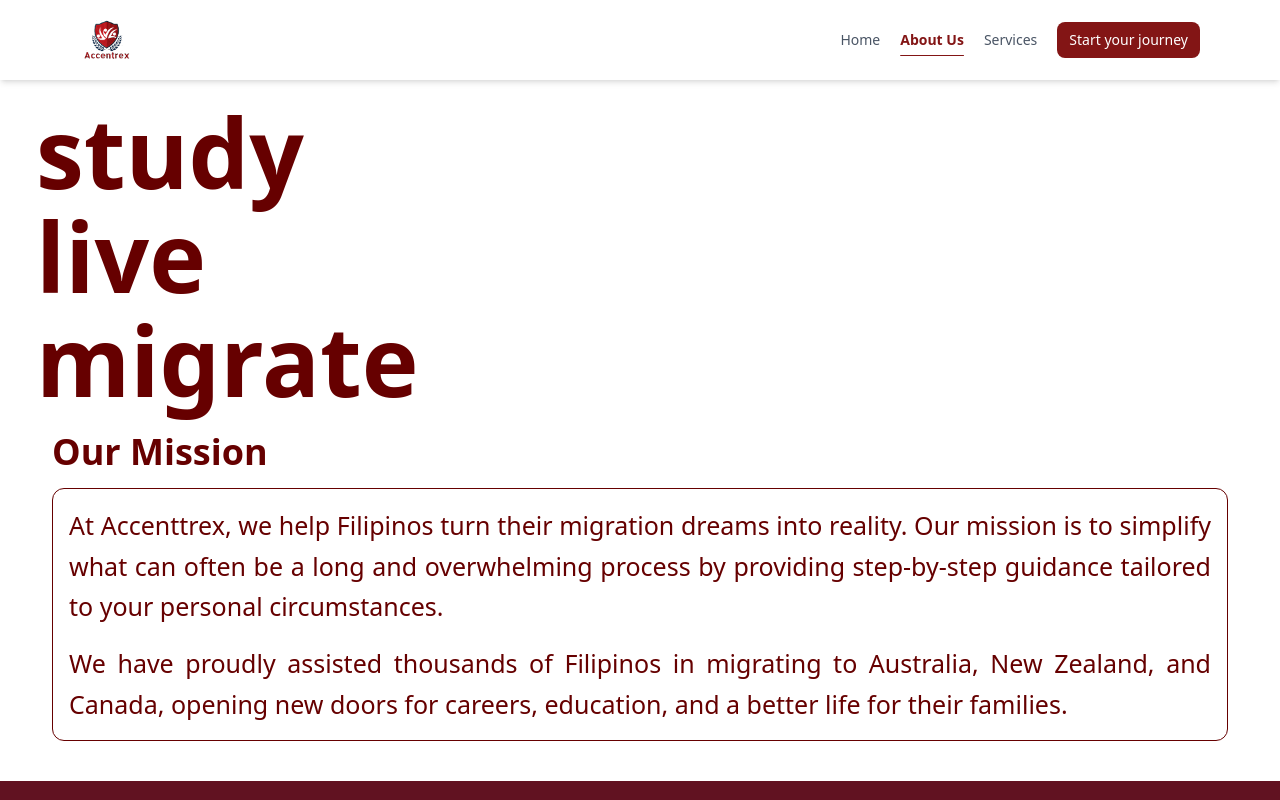
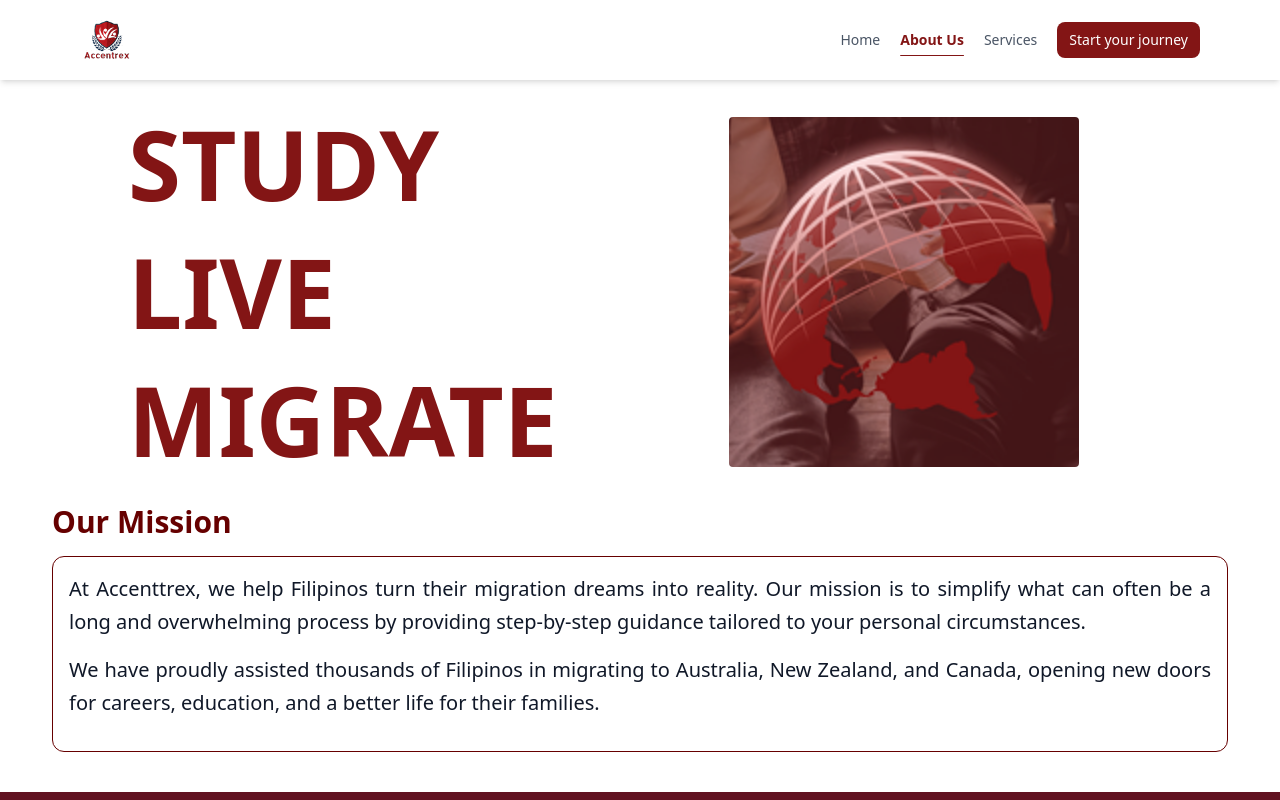
Before and after one commit to aidantiu/accentrex_web, a React (Vite) app in the folder client/: page /about in a window 1280 px wide. Shown: the top 800 px of the page. Built offline with nearby package versions, Linux system fonts and the light colour scheme.

Commit message:
fix: homepage format and about page

```diff
--- a/client/src/pages/aboutuspage.jsx
+++ b/client/src/pages/aboutuspage.jsx
@@ -18,30 +18,34 @@
     <div className="font-sans text-[#660000] bg-white">
       <Navbar />
 
-      {/* study live migrate + image */}
-      <div className="flex flex-col md:flex-row items-center px-9 py-6 gap-225">
-        <div className="flex-1 text-7xl md:text-8xl font-bold space-y-2 text-center md:text-left">
-          <p>study</p>
-          <p>live</p>
-          <p>migrate</p>
-        </div>
-        <div className="flex-1">
-          <img
-            src={globeImage}
-            alt="Globe"
-            className="rounded w-full max-w-sm mx-auto"
-          />
+      {/* study live migrate + image - centered */}
+      <div className="flex items-center justify-center px-6 md:px-30 py-6 min-h-[400px]">
+        {/* Left side: text + image */}
+        <div className="flex flex-1 flex-col md:flex-row items-center md:items-stretch gap-8 max-w-5xl">
+          {/* Text section */}
+          <div className="flex-1 flex flex-col justify-center text-6xl lg:text-8xl font-bold space-y-2 text-center md:text-left leading-tight text-[#831515]">
+            <p>STUDY</p>
+            <p>LIVE</p>
+            <p>MIGRATE</p>
+          </div>
+          {/* Image section */}
+          <div className="flex-1 flex justify-center items-center">
+            <img
+              src={globeImage}
+              alt="Globe"
+              className="rounded h-full max-h-[350px] object-contain"
+            />
+          </div>
         </div>
       </div>
-
       {/* Our Mission section */}
       <section className="px-13 pb-10">
-        <h3 className="text-4xl font-bold mb-4">Our Mission</h3>
+        <h3 className="text-3xl font-bold mb-4">Our Mission</h3>
         <div className="border border-[#660000] rounded-xl p-4 text-[25px] text-justify leading-relaxed">
-          <p className="mb-4">
+          <p className="mb-4 text-xl text-gray-900 leading-relaxed">
             At Accenttrex, we help Filipinos turn their migration dreams into reality. Our mission is to simplify what can often be a long and overwhelming process by providing step-by-step guidance tailored to your personal circumstances.
           </p>
-          <p>
+          <p className="text-xl mb-4 text-gray-900 leading-relaxed">
             We have proudly assisted thousands of Filipinos in migrating to Australia, New Zealand, and Canada, opening new doors for careers, education, and a better life for their families.
           </p>
         </div>
--- a/client/src/pages/homepage.jsx
+++ b/client/src/pages/homepage.jsx
@@ -38,26 +38,21 @@
         </div>
 
         {/* Hero Content */}
-        <div className="relative z-10 max-w-7xl mx-auto px-6 lg:px-12">
+        <div className="relative z-10 max-w-7xl px-6 lg:px-12 mx-25">
           <div className="max-w-2xl">
-            {/* Scroll Down indicator */}
-            <div className="hidden lg:block absolute left-0 top-1/2 transform -translate-y-1/2 -rotate-90 text-white text-sm tracking-widest">
-              <span>← Scroll Down</span>
-            </div>
-
-            <h1 className="text-5xl lg:text-7xl font-bold text-white leading-tight mb-6">
+            <h1 className="text-6xl lg:text-8xl font-bold text-gray-900 leading-tight mb-6">
               Expert Global
               <span className="text-[#831515] block">Migration</span>
               <span className="block">Professionals</span>
             </h1>
 
-            <p className="text-lg text-gray-200 leading-relaxed mb-8 max-w-lg">
+            <p className="text-xl text-gray-900 leading-relaxed mb-8 max-w-lg">
               At Accentrex, we simplify the path to your dream life overseas. From expert
               consultation to smooth settlement, our team is here to support you with
               reliable, personalized assistance — every step of the way.
             </p>
 
-            <button className="bg-transparent border-2 border-white text-white px-8 py-3 rounded-none hover:bg-white hover:text-[#831515] transition-all duration-300 flex items-center gap-2">
+            <button className="bg-transparent border-2 border-gray-900 text-gray-900 px-8 py-3 rounded-none hover:bg-[#831515] hover:border-[#831515] hover:text-white transition-all duration-300 flex items-center gap-2">
               Read More <span>→</span>
             </button>
           </div>
```
